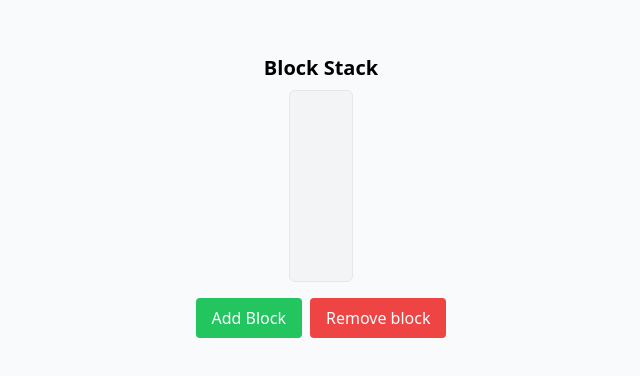
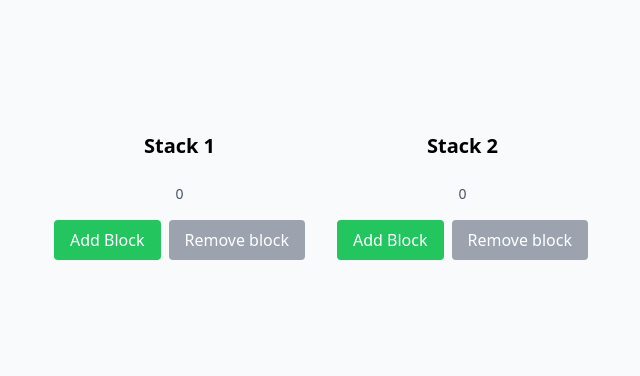
Before and after one commit to dkinsell/stack-comparator, a React (Vite) app: page / in a window 1280 px wide. Shown: the part 204-580 px from the top of the page, without its empty margins (319-959 px from the left). Built offline with nearby package versions, Linux system fonts and the light colour scheme.

Commit message:
improves styling for blocks and adds second stack

```diff
--- a/src/App.tsx
+++ b/src/App.tsx
@@ -2,8 +2,9 @@ import BlockStack from "./components/BlockStack";
 
 const App = () => {
   return (
-    <div className="flex justify-center items-center h-screen bg-gray-50">
-      <BlockStack />
+    <div className="flex justify-center items-center h-screen bg-gray-50 space-x-8">
+      <BlockStack label="Stack 1" />
+      <BlockStack label="Stack 2" />
     </div>
   );
 };
--- a/src/components/BlockStack.tsx
+++ b/src/components/BlockStack.tsx
@@ -1,31 +1,42 @@
 import { useState } from "react";
 
-const BlockStack = () => {
+interface BlockStackProps {
+  label: string;
+}
+
+const BlockStack = ({ label }: BlockStackProps) => {
   const [blocks, setBlocks] = useState<number>(0);
 
   return (
     <div className="flex flex-col items-center">
-      <div className="text-xl font-bold mb-2">Block Stack</div>
-      <div className="bg-gray-100 w-16 h-48 flex flex-col-reverse border rounded-md">
+      <div className="text-xl font-bold mb-4">{label}</div>
+      <div className="w-10 h-100 flex flex-col-reverse gap-y-2">
         {Array(blocks)
           .fill(null)
           .map((_, index) => (
             <div
               key={index}
-              className="bg-blue-500 w-full h-4 border-b border-white"
+              className="bg-blue-500 w-full h-10 rounded-md shadow-md"
             ></div>
           ))}
       </div>
+      <p className="mt-2 text-sm text-gray-600">{blocks}</p>
       <div className="mt-4 flex space-x-2">
         <button
           onClick={() => setBlocks((prev) => Math.min(prev + 1, 10))}
-          className="bg-green-500 text-white px-4 py-2 rounded"
+          disabled={blocks >= 10}
+          className={`${
+            blocks >= 10 ? "bg-gray-400 cursor-not-allowed" : "bg-green-500"
+          } text-white px-4 py-2 rounded`}
         >
           Add Block
         </button>
         <button
           onClick={() => setBlocks((prev) => Math.max(prev - 1, 0))}
-          className="bg-red-500 text-white px-4 py-2 rounded"
+          disabled={blocks <= 0}
+          className={`${
+            blocks <= 0 ? "bg-gray-400 cursor-not-allowed" : "bg-red-500"
+          } text-white px-4 py-2 rounded`}
         >
           Remove block
         </button>
```
